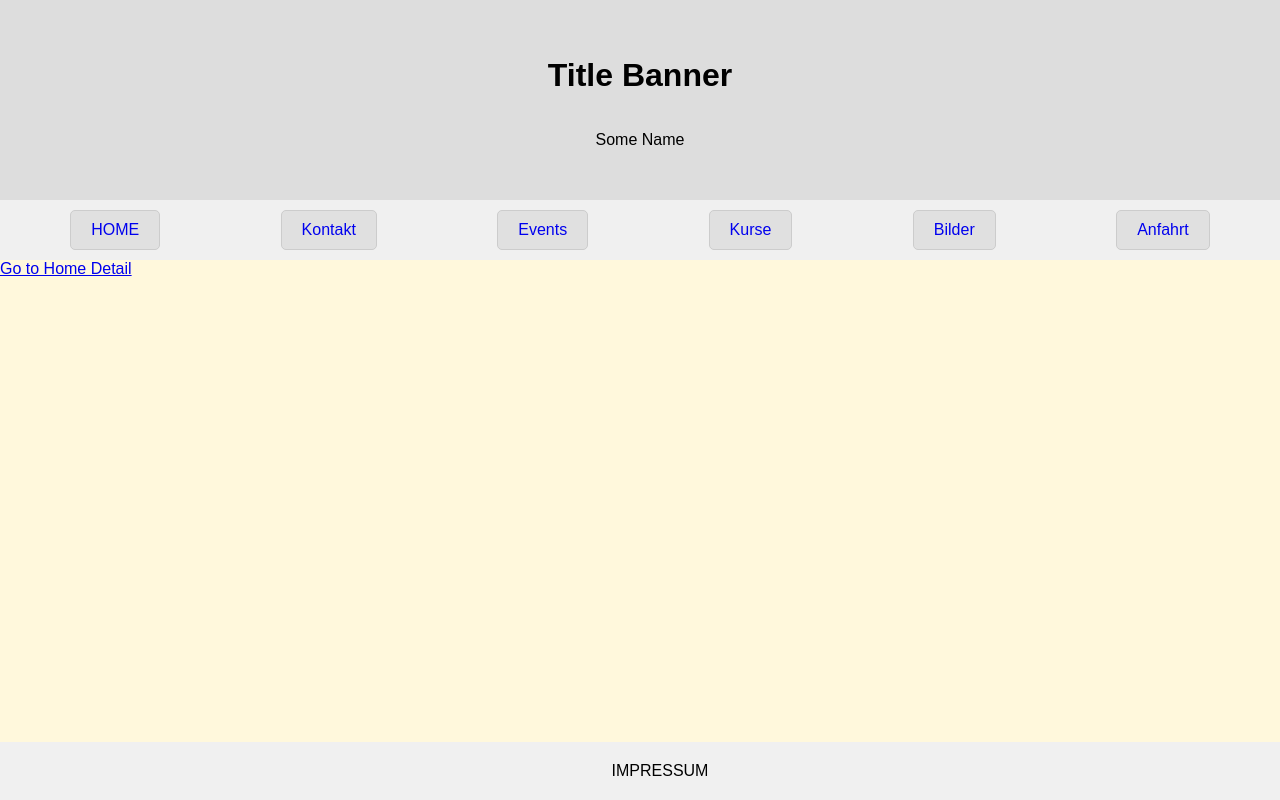
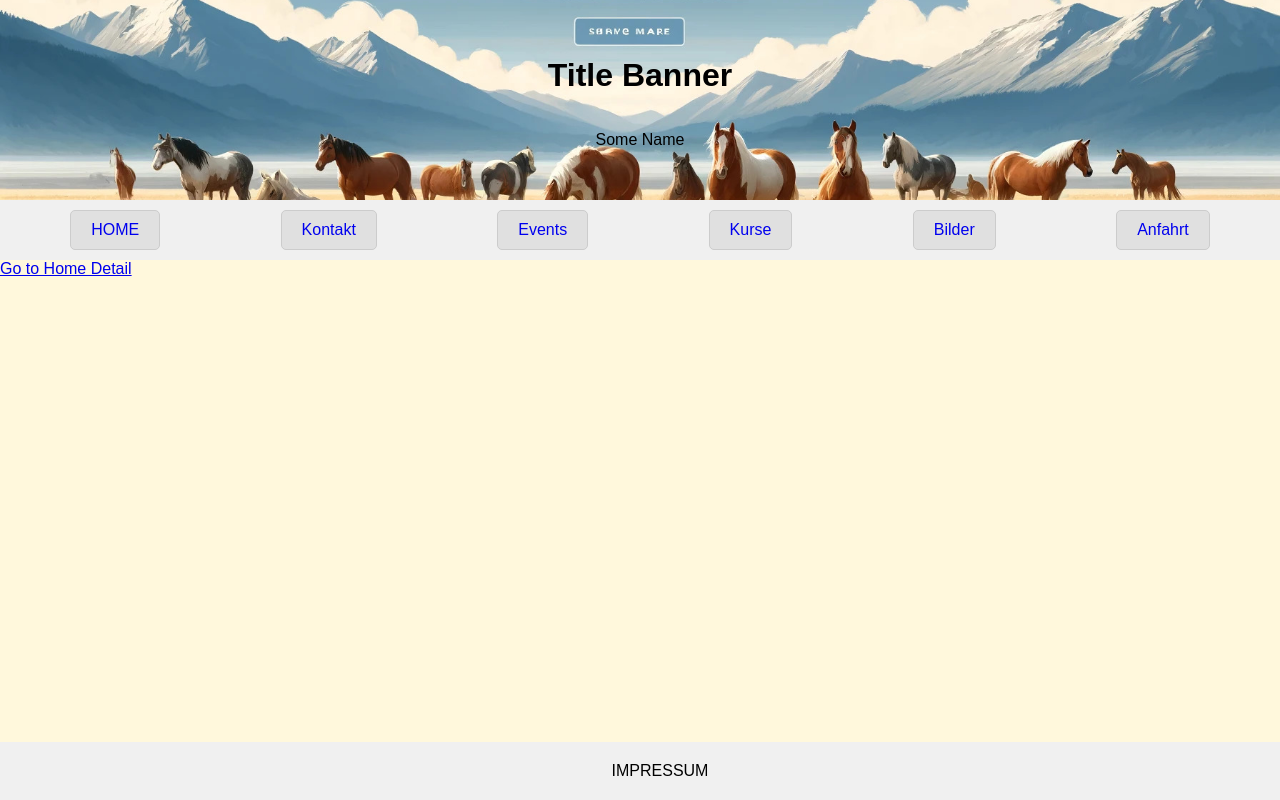
Before and after one commit to Chrisbeart/vrozen_website, a React (Create React App) app in the folder vrozen_website/: page / in a window 1280 px wide. Built offline with nearby package versions, Linux system fonts and the light colour scheme.

Commit message:
TitelBanner eingefügt

```diff
--- a/vrozen_website/src/components/Banner.css
+++ b/vrozen_website/src/components/Banner.css
@@ -4,5 +4,6 @@
   flex-direction: column;
   justify-content: center;
   align-items: center;
-    background-color: #ddd; /* Placeholder background color */
+  background-size: cover;
+  background-position: center;
 }
--- a/vrozen_website/src/components/Banner.js
+++ b/vrozen_website/src/components/Banner.js
@@ -1,9 +1,10 @@
 import React from 'react';
 import './Banner.css';
+import bannerImage from '../assets/images/banner.jpg';  // Pfad zum Bild
 
 const Banner = () => {
   return (
-    <div className="banner">
+    <div className="banner" style={{ backgroundImage: `url(${bannerImage})` }}>
       <h1>Title Banner</h1>
       <p>Some Name</p>
     </div>
```
Also changed, not shown: vrozen_website/src/assets/images/banner.jpg (added). Lines whose indentation alone changed are shown as unchanged.
